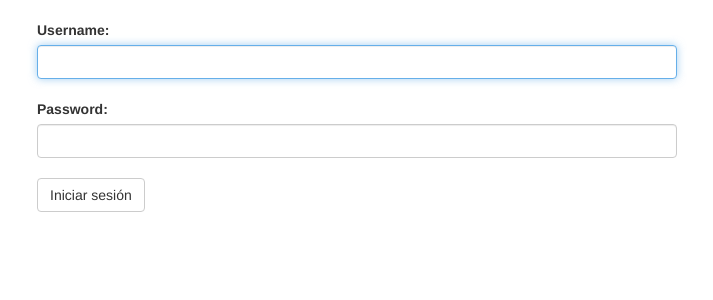
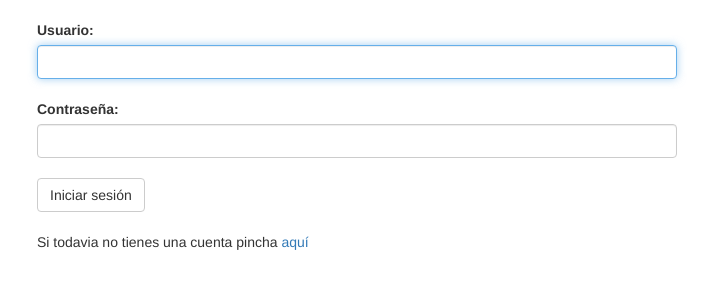
Before and after one commit to davidmarquezherreros/iw, a CodeIgniter app: page /iw/index.php/sesion/index in a window 1280 px wide. Shown: the part 52-352 px from the top of the page, without its empty margins (283-996 px from the left). Run offline with CodeIgniter, Linux system fonts and the light colour scheme; some libraries are stand-ins or nearby versions.

Commit message:
Añadida las vistas del login

```diff
--- a/application/views/login.php
+++ b/application/views/login.php
@@ -18,13 +18,20 @@ defined('BASEPATH') OR exit('No direct script access allowed');
 		<main>
 			<form action="/iw/index.php/sesion/login" method ="post">
 				<div class="form-group" style="min-width=480px; margin: auto; width: 50%;">
-					<label for="username">Username:</label>
+					<label for="username">Usuario:</label>
 					<input type="text" class="form-control" name="username" placeholder="" autofocus id="input_username"><br>
-					<label for="pass">Password:</label>
-					<input type="password" class="form-control" name="pass" palceholder="" id="input_password"><br>
+					<label for="pass">Contraseña:</label>
+					<input type="password" class="form-control" name="password" palceholder="" id="input_password"><br>
 					<input id="btnLogin" type="submit" class="btn btn-default" value="Iniciar sesión"><br>
 				</div>
 			</form>
+			<div id="registro" style="min-width=480px; margin: auto; width: 50%;">
+				<br />
+				<?php
+					$registro = "Si todavia no tienes una cuenta pincha <a href=".site_url('Registro').">aquí</a>";
+					echo $registro;
+				 ?>
+			</div>
 			<div class="alert alert-danger" id="errorLogin">
 			  <strong>Error!</strong> Usuario/contraseña incorrecta!
 			</div>
@@ -37,8 +44,8 @@ defined('BASEPATH') OR exit('No direct script access allowed');
 		  $("#errorLogin").hide();
 			$("#btnLogin").click(function(e) {
 					var usuario = $("#input_username").val();
-					var contraseña = $("input_password").val();
-					if (usuario =="" || contraseña == "") {
+					var contraseña = $("#input_password").val();
+					if (usuario =="" || contraseña == "" || contraseña == undefined || usuario == undefined) {
 							e.preventDefault();
 							$("#errorLogin").show();
 							$("#input_username").addClass("has-error");
```
Also changed, not shown: application/views/inc/pie.php (+7 -0 lines).
